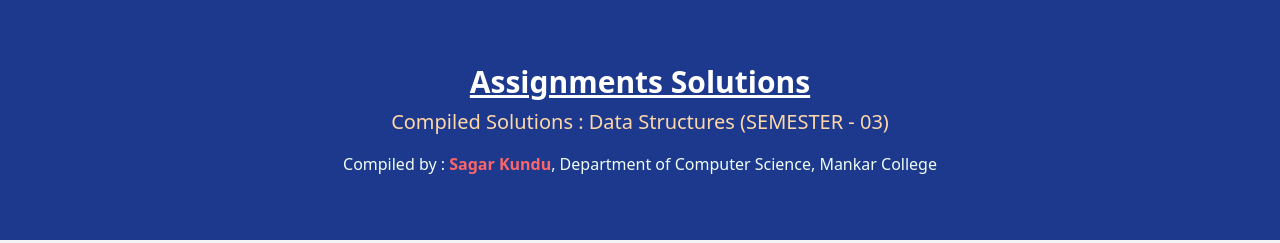
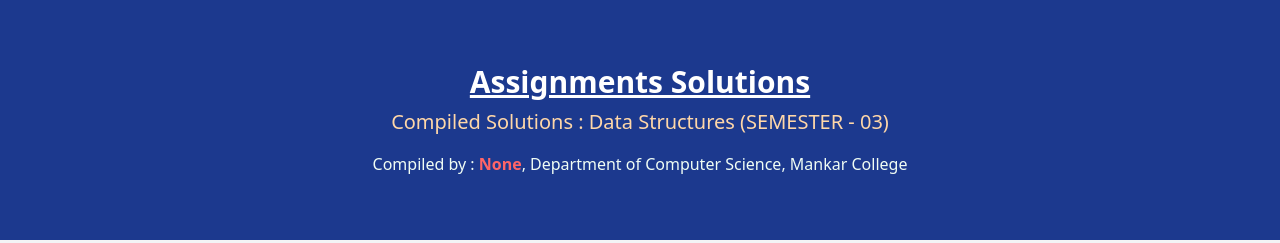
Before and after one commit to sa001gar/Data-Structure-Sem-03, a plain HTML site: page index.html in a window 1280 px wide. Shown: the top 243 px of the page. Drawn offline with nearby package versions, Linux system fonts and the light colour scheme.

Commit message:
Update compiler attribution in index.html

```diff
--- a/index.html
+++ b/index.html
@@ -80,7 +80,7 @@
         Compiled Solutions : Data Structures (SEMESTER - 03)
       </p>
       <p class="text-md font-medium text-green-50">
-        Compiled by : <span class="font-bold text-red-400">Sagar Kundu</span>,
+        Compiled by : <span class="font-bold text-red-400">None</span>,
         Department of Computer Science, Mankar College
       </p>
     </header>
```
